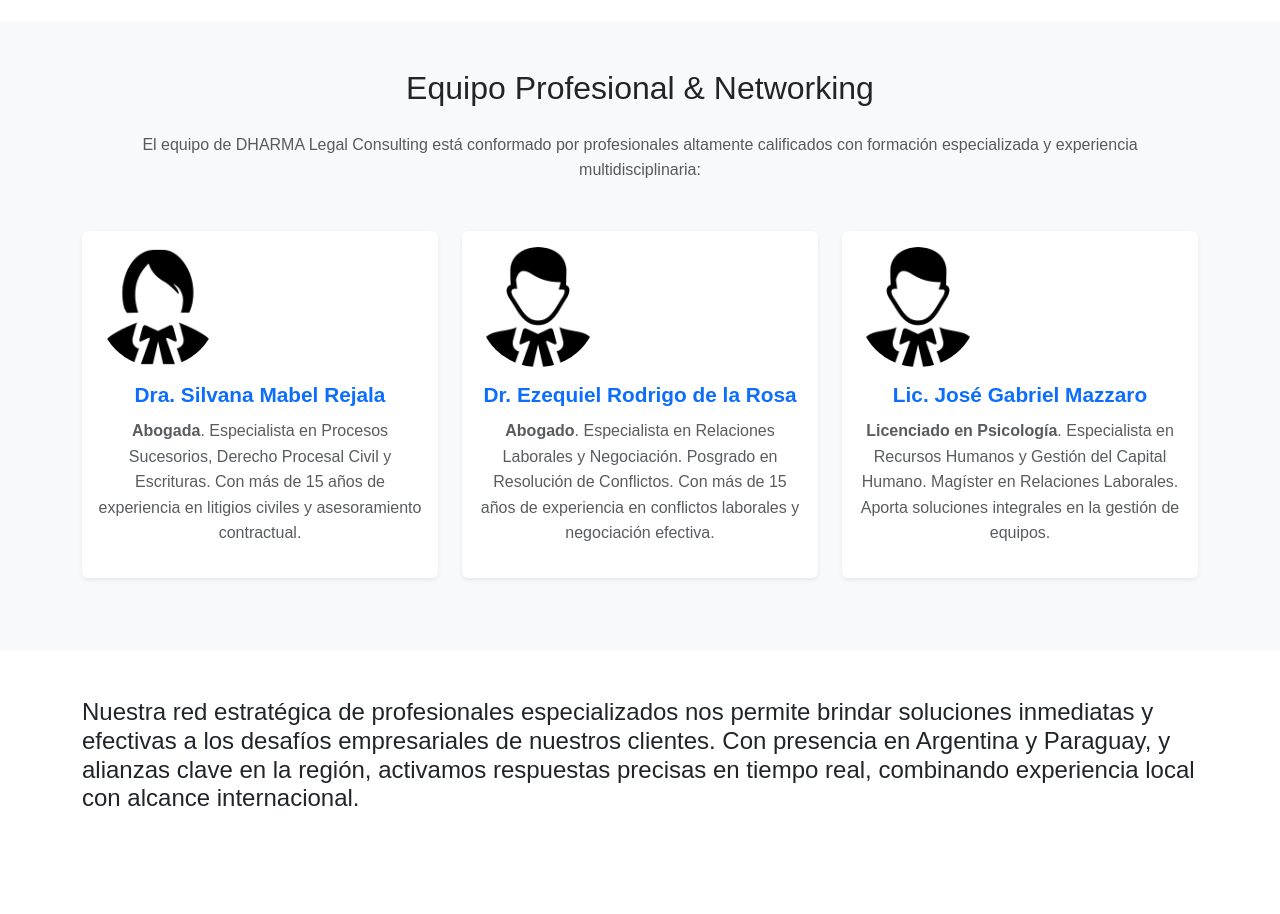
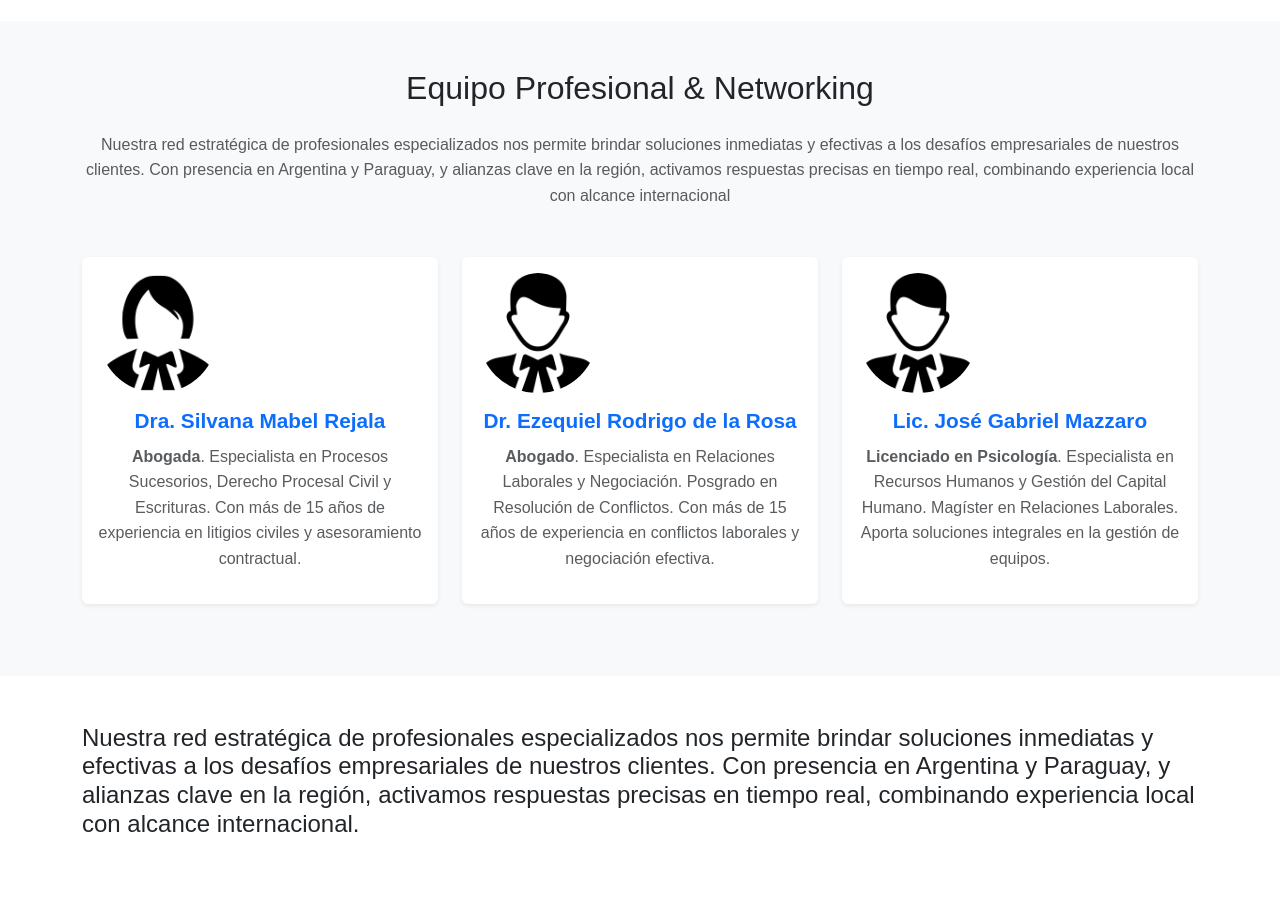
Before and after one commit to Mcoronel0/estudio-juridico, a plain HTML site: page index.html in a window 1280 px wide. Shown: the part 2080-2994 px from the top of the page. Drawn offline with nearby package versions, Linux system fonts and the light colour scheme.

Commit message:
Update index.html

```diff
--- a/index.html
+++ b/index.html
@@ -174,7 +174,7 @@
     <section id="staff" class="py-5 bg-light">
         <div class="container">
             <h2 class="text-center mb-4">Equipo Profesional & Networking</h2>
-            <p class="text-center mb-5 text-muted">El equipo de DHARMA Legal Consulting está conformado por profesionales altamente calificados con formación especializada y experiencia multidisciplinaria:</p>
+            <p class="text-center mb-5 text-muted">Nuestra red estratégica de profesionales especializados nos permite brindar soluciones inmediatas y efectivas a los desafíos empresariales de nuestros clientes. Con presencia en Argentina y Paraguay, y alianzas clave en la región, activamos respuestas precisas en tiempo real, combinando experiencia local con alcance internacional</p>
             <div class="row justify-content-center">
 
                 <!-- Primer profesional -->
```
